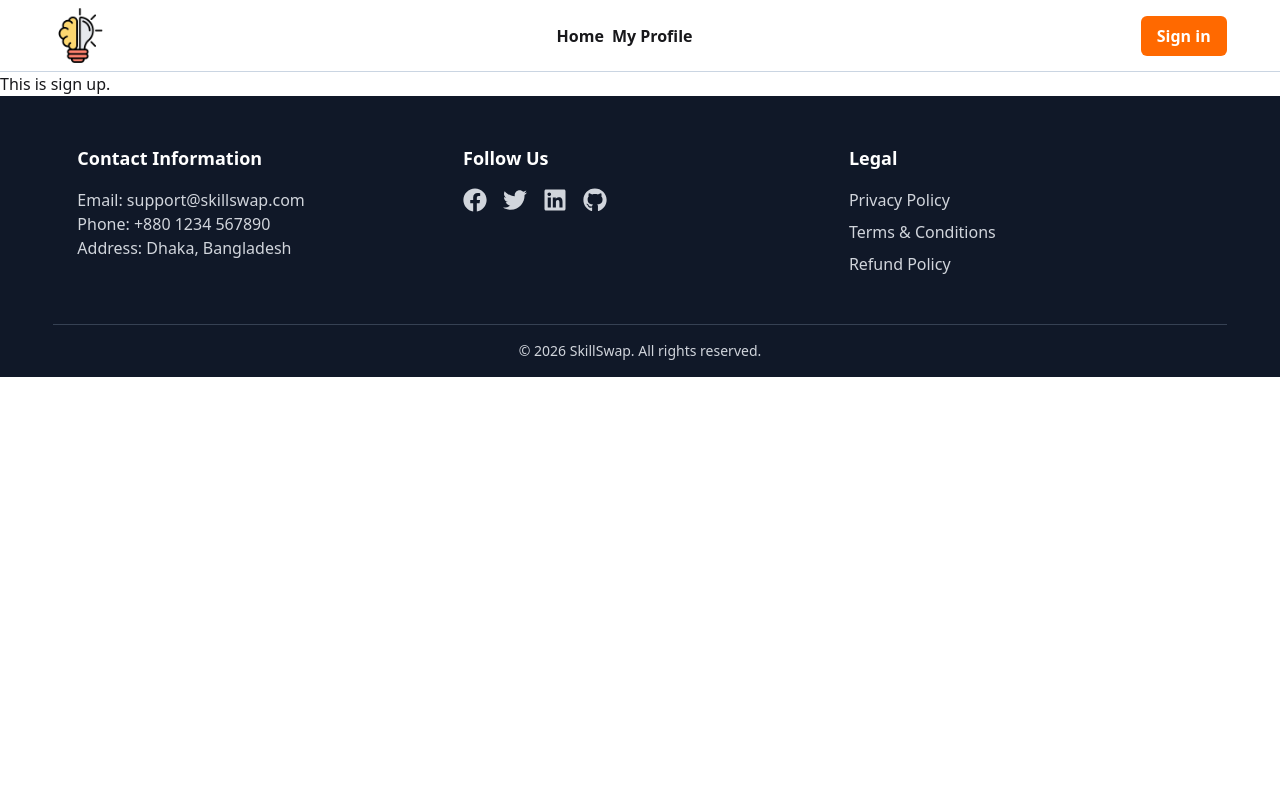
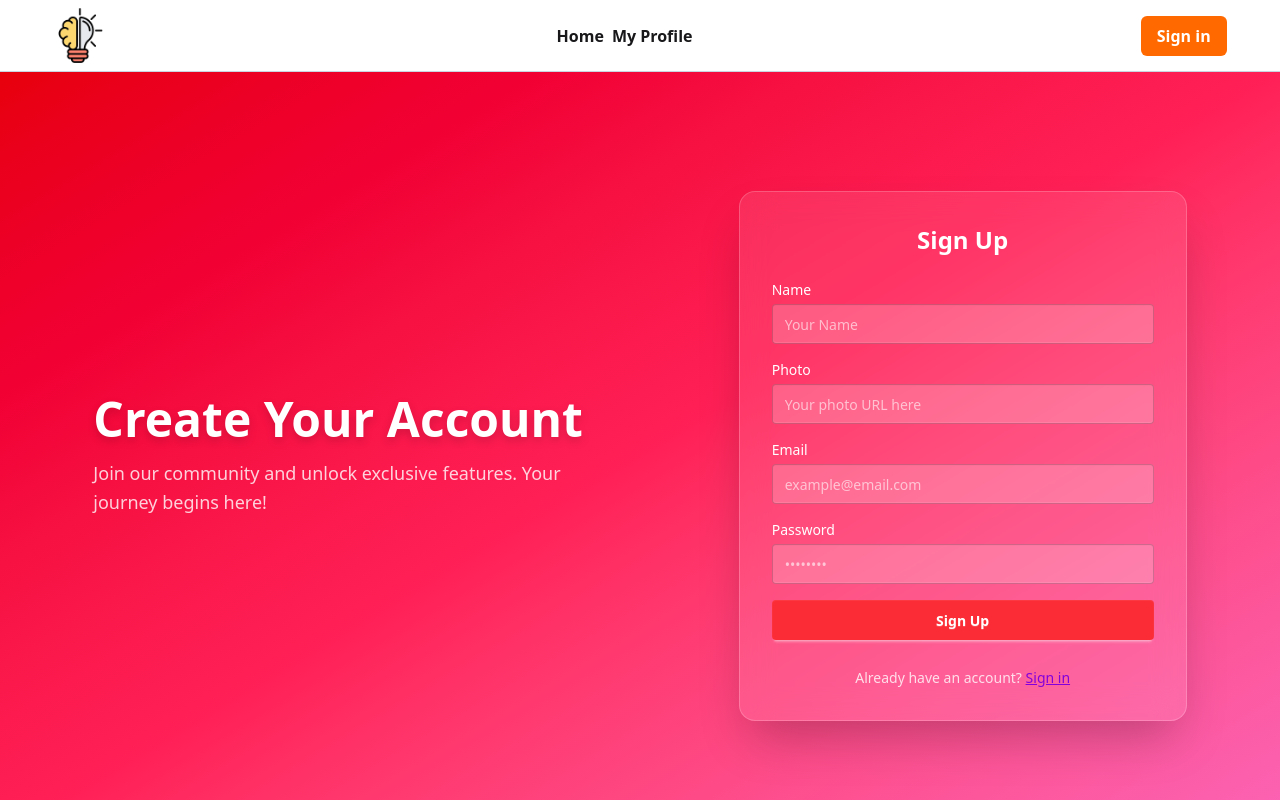
Before and after one commit to rafsanrad/skill-learning-platform-Ass-9-, a React (Vite) app: page /signup in a window 1280 px wide. Shown: the top 800 px of the page. Built offline with nearby package versions, Linux system fonts and the light colour scheme.

Commit message:
added signup page

```diff
--- a/src/pages/SignUp.jsx
+++ b/src/pages/SignUp.jsx
@@ -1,11 +1,101 @@
-import React from 'react';
+import React from "react";
+import { Link } from "react-router";
+import MyContainer from "../components/MyContainer";
 
-const  SignUp = () => {
-    return (
-        <div>
-            This is sign up.
+const SignUp = () => {
+  return (
+    <div
+      className="min-h-[96vh] flex items-center justify-center  bg-linear-to-br from-red-600 via-rose-500 to-pink-400
+
+
+      overflow-hidden"
+    >
+      <MyContainer>
+        <div className="relative z-10 flex flex-col lg:flex-row items-center justify-between gap-10 p-6 lg:p-10 text-white">
+          <div className="max-w-lg text-center lg:text-left">
+            <h1 className="text-5xl font-extrabold drop-shadow-lg">
+              Create Your Account
+            </h1>
+            <p className="mt-4 text-lg text-white/80 leading-relaxed">
+              Join our community and unlock exclusive features. Your journey
+              begins here!
+            </p>
+          </div>
+
+          <div className="w-full max-w-md backdrop-blur-lg bg-white/10 border border-white/20 shadow-2xl rounded-2xl p-8">
+            <h2 className="text-2xl font-semibold mb-6 text-center text-white">
+              Sign Up
+            </h2>
+
+            <form className="space-y-4">
+              <div>
+                <label className="block text-sm font-medium mb-1">Name</label>
+                <input
+                  type="text"
+                  name="name"
+                  placeholder="Your Name"
+                  className="input input-bordered w-full bg-white/20 text-white placeholder-white/60 focus:outline-none focus:ring-2 focus:ring-pink-400"
+                />
+              </div>
+              <div>
+                <label className="block text-sm font-medium mb-1">Photo</label>
+                <input
+                  type="text"
+                  name="photo"
+                  placeholder="Your photo URL here"
+                  className="input input-bordered w-full bg-white/20 text-white placeholder-white/60 focus:outline-none focus:ring-2 focus:ring-pink-400"
+                />
+              </div>
+
+              <div>
+                <label className="block text-sm font-medium mb-1">Email</label>
+                <input
+                  type="email"
+                  name="email"
+                  placeholder="example@email.com"
+                  className="input input-bordered w-full bg-white/20 text-white placeholder-white/60 focus:outline-none focus:ring-2 focus:ring-pink-400"
+                />
+              </div>
+
+              <div className="relative">
+                <label className="block text-sm font-medium mb-1">
+                  Password
+                </label>
+                <input
+                  //type={show ? "text" : "password"}
+                  name="password"
+                  placeholder="••••••••"
+                  className="input input-bordered w-full bg-white/20 text-white placeholder-white/60 focus:outline-none focus:ring-2 focus:ring-pink-400"
+                />
+                <span
+                  //onClick={() => setShow(!show)}
+                  className="absolute right-2 top-9 cursor-pointer"
+                >
+                  {/* {show ? <FaEye></FaEye> : <IoEyeOff></IoEyeOff>} */}
+                </span>
+              </div>
+
+              <button type="submit" className="btn w-full bg-red-500 hover:bg-red-600 text-white border-none">
+                Sign Up
+              </button>
+
+              <div className="text-center mt-3">
+                <p className="text-sm text-white/80">
+                  Already have an account?{" "}
+                  <Link
+                    to="/signin"
+                    className="text-purple-700 hover:text-white font-medium underline"
+                  >
+                    Sign in
+                  </Link>
+                </p>
+              </div>
+            </form>
+          </div>
         </div>
-    );
+      </MyContainer>
+    </div>
+  );
 };
 
 export default SignUp;
```
